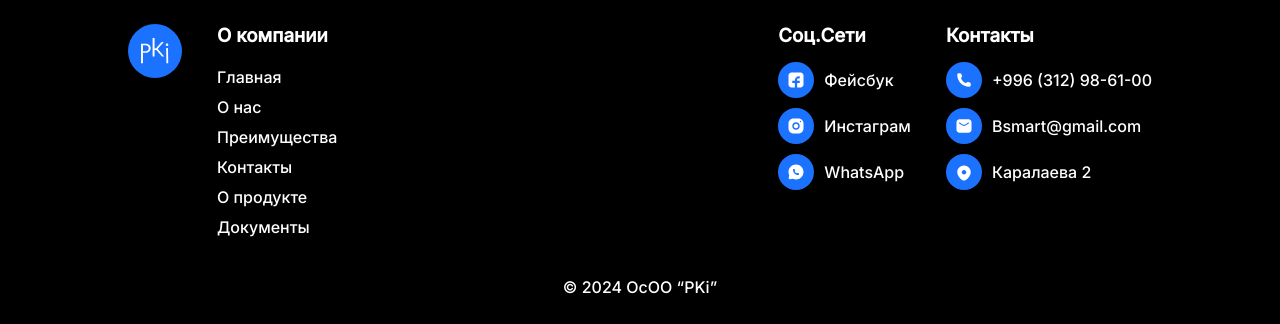
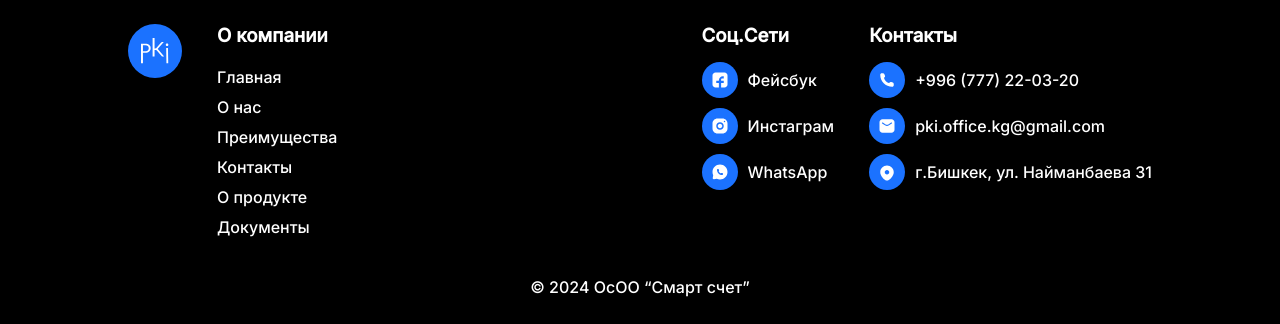
Before and after one commit to xxadikk/electronic-signature, a React (Create React App) app: page / in a window 1280 px wide. Shown: the part 4171-4495 px from the top of the page. Built offline with nearby package versions, Linux system fonts and the light colour scheme.

Commit message:
footer data

```diff
--- a/src/components/Footer/Footer.jsx
+++ b/src/components/Footer/Footer.jsx
@@ -66,22 +66,22 @@ const Footer = () => {
                 <ul>
                   <li>
                     <img src={LogoContact} alt='Contact' />
-                    <a href='#'>+996 (312) 98-61-00</a>
+                    <a href='#'>+996 (777) 22-03-20</a>
                   </li>
                   <li>
                     <img src={LogoMail} alt='Mail' />
-                    <a href=''>Bsmart@gmail.com</a>
+                    <a href=''>pki.office.kg@gmail.com</a>
                   </li>
                   <li>
                     <img src={LogoMap} alt='Map' />
-                    <a href='#'>Каралаева 2</a>
+                    <a href='#'>г.Бишкек, ул. Найманбаева 31</a>
                   </li>
                 </ul>
               </div>
             </div>
           </div>
           <div className='top-block'>
-            <span>© 2024 ОсОО “PKi”</span>
+            <span>© 2024 ОсОО “Смарт счет”</span>
           </div>
         </div>
       </div>
```
